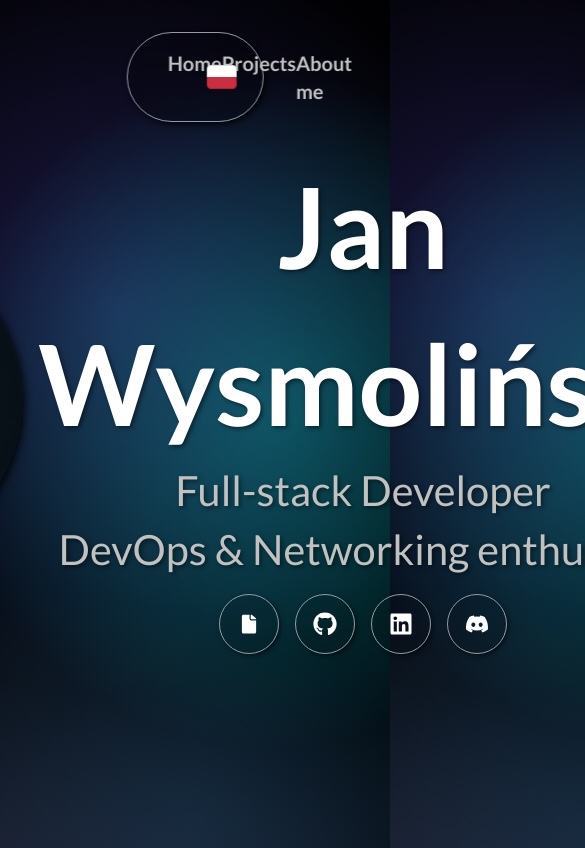
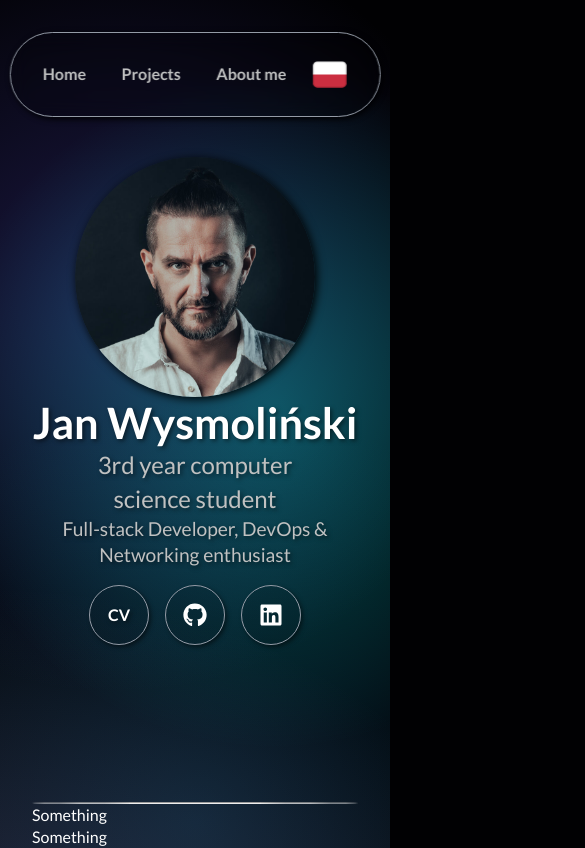
Before and after one commit to giro39/cv, a React (Vite) app in the folder cv/: page / in a window 390 px wide. Shown: the top 848 px of the page, 585 px wide, since content can reach past the window. Built offline with nearby package versions, Linux system fonts and the light colour scheme.

Commit message:
Add responsive css to Home and Navbar

```diff
--- a/cv/src/App.scss
+++ b/cv/src/App.scss
@@ -25,9 +25,23 @@ body {
         $background;
     background-blend-mode: screen;
     min-height: 100vh;
+    padding: 0 8rem;
     overflow-x: hidden;
     color: $text-1;
     display: flex;
     flex-direction: column;
     align-items: center;
 }
+
+hr {
+    border-radius: 50%;
+}
+
+@media only screen and (max-width: 80rem) {
+    body {
+        padding: 0 2rem;
+    }
+}
+
+@media only screen and (max-width: 48rem) {
+}
--- a/cv/src/App.tsx
+++ b/cv/src/App.tsx
@@ -10,6 +10,7 @@ function App() {
         <main>
             <Navbar />
             <Home />
+            <hr />
             <div>Something</div>
             <div>Something</div>
             <div>Something</div>
--- a/cv/src/components/Home/Home.module.scss
+++ b/cv/src/components/Home/Home.module.scss
@@ -18,7 +18,6 @@
 .photo {
     width: 20rem;
     height: 20rem;
-    margin-right: 1rem;
     border-radius: 10rem;
     box-shadow: 2px 2px 10px black;
     cursor: pointer;
@@ -30,16 +29,23 @@
 }
 
 .introduction {
+    padding-left: 2rem;
     text-align: center;
     text-shadow: 2px 2px 4px rgba(0, 0, 0, 0.5);
 }
 
 .name {
     font-size: 7rem;
+    line-height: 1.2;
 }
 
 .whoami {
     font-size: 2.6rem;
+    color: $text-2;
+}
+
+.whoami2 {
+    font-size: 2rem;
     color: $text-2;
 }
 
@@ -48,6 +54,11 @@
     display: flex;
     justify-content: center;
     gap: 1rem;
+}
+
+.links a {
+    color: inherit;
+    text-decoration: none;
 }
 
 .icon {
@@ -72,3 +83,48 @@
     width: 1.5rem;
     height: 1.5rem;
 }
+
+@media only screen and (max-width: 80rem) {
+    .photo {
+        width: 15rem;
+        height: 15rem;
+    }
+
+    .name {
+        font-size: 5rem;
+    }
+
+    .whoami {
+        font-size: 2rem;
+    }
+
+    .whoami2 {
+        font-size: 1.5rem;
+    }
+}
+
+@media only screen and (max-width: 60rem) {
+    .profile {
+        flex-direction: column;
+        align-items: center;
+        justify-content: center;
+    }
+
+    .introduction {
+        padding-left: 0;
+    }
+}
+
+@media only screen and (max-width: 48rem) {
+    .name {
+        font-size: 2.7rem;
+    }
+
+    .whoami {
+        font-size: 1.5rem;
+    }
+
+    .whoami2 {
+        font-size: 1.2rem;
+    }
+}
--- a/cv/src/components/Home/Home.tsx
+++ b/cv/src/components/Home/Home.tsx
@@ -2,10 +2,8 @@ import { useTranslation } from "react-i18next";
 
 import styles from "./Home.module.scss";
 
-import { IoIosDocument } from "react-icons/io";
 import { FaGithub } from "react-icons/fa";
 import { FaLinkedin } from "react-icons/fa";
-import { FaDiscord } from "react-icons/fa";
 
 const Home = () => {
     const { t } = useTranslation();
@@ -16,22 +14,25 @@ const Home = () => {
                 <img className={styles.photo} src="foto_1.jpg" alt="My photo" />
                 <div className={styles.introduction}>
                     <h1 className={styles.name}>Jan Wysmoliński</h1>
-                    <p className={styles.whoami}>{t("full_stack_dev")}</p>
-                    <p className={styles.whoami}>{t("devops_enth")}</p>
+                    <p className={styles.whoami}>{t("current_profession")}</p>
+                    <p className={styles.whoami2}>{t("profession")}</p>
                     <div className={styles.links}>
                         <div className={styles.icon}>
-                            <IoIosDocument />
+                            <a href="" target="_blank">
+                                <b>CV</b>
+                            </a>
                         </div>
 
+                        <a href="https://github.com/giro39" target="_blank">
                             <div className={styles.icon}>
                                 <FaGithub />
                             </div>
+                        </a>
+                        <a href="https://github.com/giro39" target="_blank">
                             <div className={styles.icon}>
                                 <FaLinkedin />
                             </div>
-                        <div className={styles.icon}>
-                            <FaDiscord />
-                        </div>
+                        </a>
                     </div>
                 </div>
             </div>
--- a/cv/src/components/Navbar/LanguageSelector/LanguageSelector.module.scss
+++ b/cv/src/components/Navbar/LanguageSelector/LanguageSelector.module.scss
@@ -10,6 +10,25 @@
     padding: 0;
 }
 
-img {
+.btnLang img {
     text-shadow: 2px 2px 12px black;
+    width: 2em;
 }
+
+@media only screen and (max-width: 80rem) {
+    .btnLang img {
+        width: 2.2em;
+    }
+}
+
+@media only screen and (max-width: 60rem) {
+    .btnLang img {
+        width: 2.5em;
+    }
+}
+
+@media only screen and (max-width: 48rem) {
+    .btnLang img {
+        width: 2.2em;
+    }
+}
--- a/cv/src/components/Navbar/Navbar.module.scss
+++ b/cv/src/components/Navbar/Navbar.module.scss
@@ -8,7 +8,7 @@
     top: 2rem;
     left: 50%;
     transform: translateX(-50%);
-    width: 35%; // todo: bigger on smaller devices
+    width: 35%;
     padding: 0;
     z-index: 10;
     border-radius: 20rem;
@@ -28,7 +28,7 @@
 }
 
 .navElements .links {
-    width: 70%;
+    width: 80%;
     display: flex;
     flex-direction: row;
     justify-content: space-between;
@@ -51,3 +51,41 @@
     color: $text-1;
     text-shadow: 2px 2px 12px black;
 }
+
+@media only screen and (max-width: 80rem) {
+    .navbar {
+        width: 50%;
+    }
+}
+
+@media only screen and (max-width: 60rem) {
+    .navbar {
+        width: 70%;
+    }
+
+    .navElements {
+        padding: 1.5rem 2.5rem;
+    }
+
+    .navElements .links {
+        width: 80%;
+    }
+
+    .navElements a {
+        font-size: 1.6rem;
+    }
+}
+
+@media only screen and (max-width: 48rem) {
+    .navbar {
+        width: 95%;
+    }
+
+    .navElements {
+        padding: 1.5rem 2rem;
+    }
+
+    .navElements a {
+        font-size: 1rem;
+    }
+}
--- a/cv/src/i18n/config.js
+++ b/cv/src/i18n/config.js
@@ -15,19 +15,20 @@ i18n.use(initReactI18next).init({
                 tech_stack: "Tech Stack",
                 projects: "Projects",
                 about: "About me",
-                full_stack_dev: "Full-stack Developer",
-                devops_enth: "DevOps & Networking enthusiast",
+                current_profession: "3rd year computer science student",
+                profession:
+                    "Full-stack Developer, DevOps & Networking enthusiast",
             },
         },
         pl: {
             translation: {
-                home: "Strona główna",
+                home: "Główna",
                 experience: "Doświadczenie",
                 tech_stack: "Technologie",
                 projects: "Projekty",
                 about: "O mnie",
-                full_stack_dev: "Programista Full-stack",
-                devops_enth: "Pasjonat DevOps i sieci komputerowych",
+                current_profession: "Student 3. roku informatyki",
+                profession: "Programista full-stack uczący się DevOps i sieci",
             },
         },
     },
```
Lines whose indentation alone changed are shown as unchanged.
